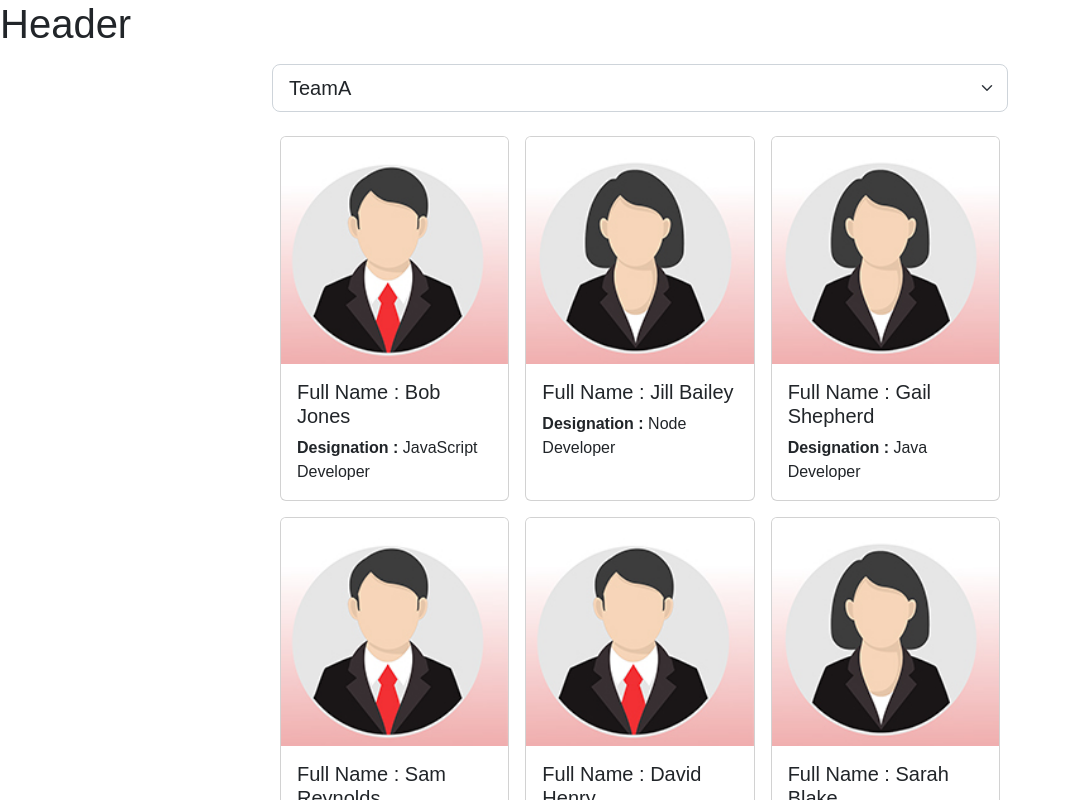
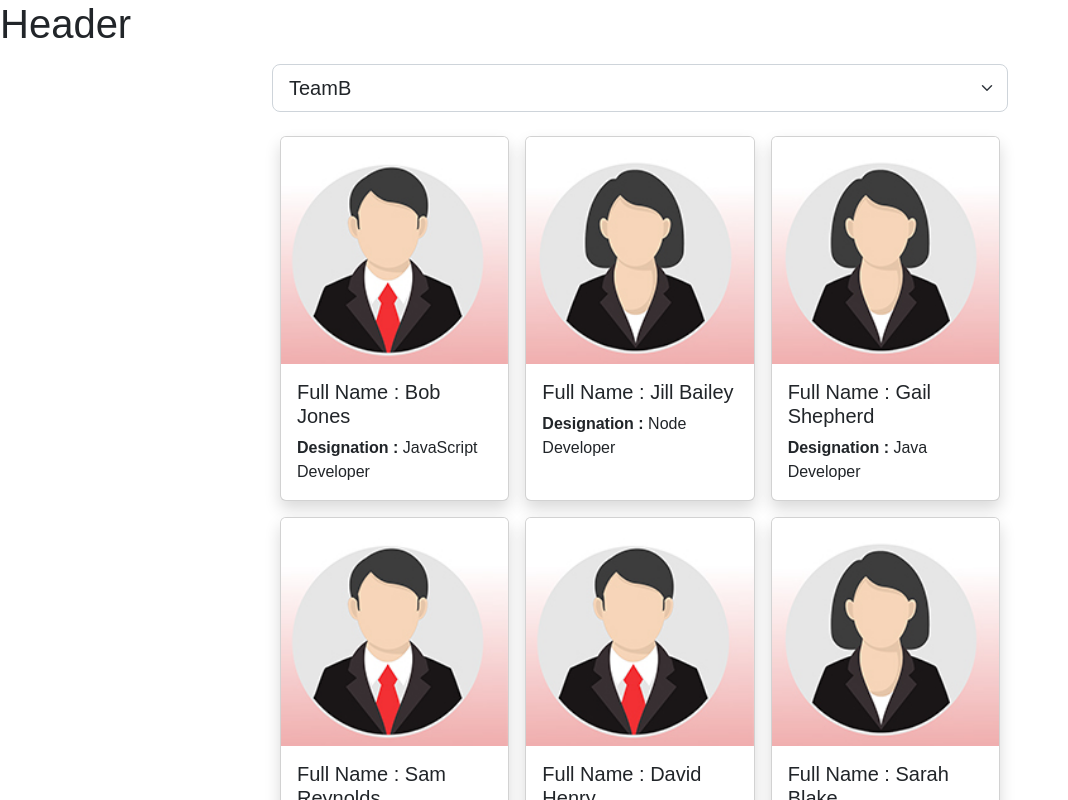
Before and after one commit to AndreMuderhwa/TeamMemberAllocation, a React (Create React App) app: page / in a window 1280 px wide. Shown: the top 800 px of the page, without its empty margins (0-1068 px from the left). Built offline with nearby package versions, Linux system fonts and the light colour scheme.

Commit message:
handleclick for employee

```diff
--- a/src/Employees.jsx
+++ b/src/Employees.jsx
@@ -3,6 +3,7 @@ import femaleProfile from  './images/femaleProfile.jpg';
 import maleProfile from './images/maleProfile.jpg';
 
 const Employees=()=>{
+    const [selectedTeam,setTeam]=useState("TeamB");
     const [employees, setEmployees]=useState([{
         id: 1,
         fullName: "Bob Jones",
@@ -86,11 +87,26 @@ const Employees=()=>{
         designation: "Graphic Designer",
         gender: "male",
         teamName: "TeamD"}])
+    function handleTeamSelectionChange(e){
+        //console.log(e.target.value);
+        setTeam(e.target.value);
+    }
+
+    function handleEmployeeCardClick(e){
+        const transformedEmployees=employees.map((employee) => employee.id ===parseInt(e.currentTarget.id)
+                                                ?(employee.teamName === selectedTeam)?{...employee,teamName:''}:{...employee,teamName:selectedTeam}
+                                                :employee)
+        setEmployees(transformedEmployees);
+
+    }
+
+//start at 50:25
+
     return (
         <main className="container">
              <div className="row justify-content-center mt-3 mb-3">
                 <div className="col-8">
-                    <select className="form-select form-select-lg">
+                    <select className="form-select form-select-lg" value={selectedTeam} onChange={handleTeamSelectionChange}>
                         <option value="TeamA">TeamA</option>
                         <option value="TeamB">TeamB</option>
                         <option value="TeamC">TeamC</option>
@@ -106,7 +122,7 @@ const Employees=()=>{
                     <div class="card-collection">
                     {
                         employees.map((employee) =>(
-                            <div id={employee.id} className="card m-2" style={{cursor:"pointer"}}>
+                            <div id={employee.id} className="card shadow m-2" style={{cursor:"pointer"}} onClick={handleEmployeeCardClick}>
                                 { employee.gender==='male' ? <img src={maleProfile} className="card-img-top"/> : <img src={femaleProfile} className="card-img-top"/>}
                                 <div className="card-body">
                                     <h5 className="card-title">Full Name : {employee.fullName}</h5>
```
